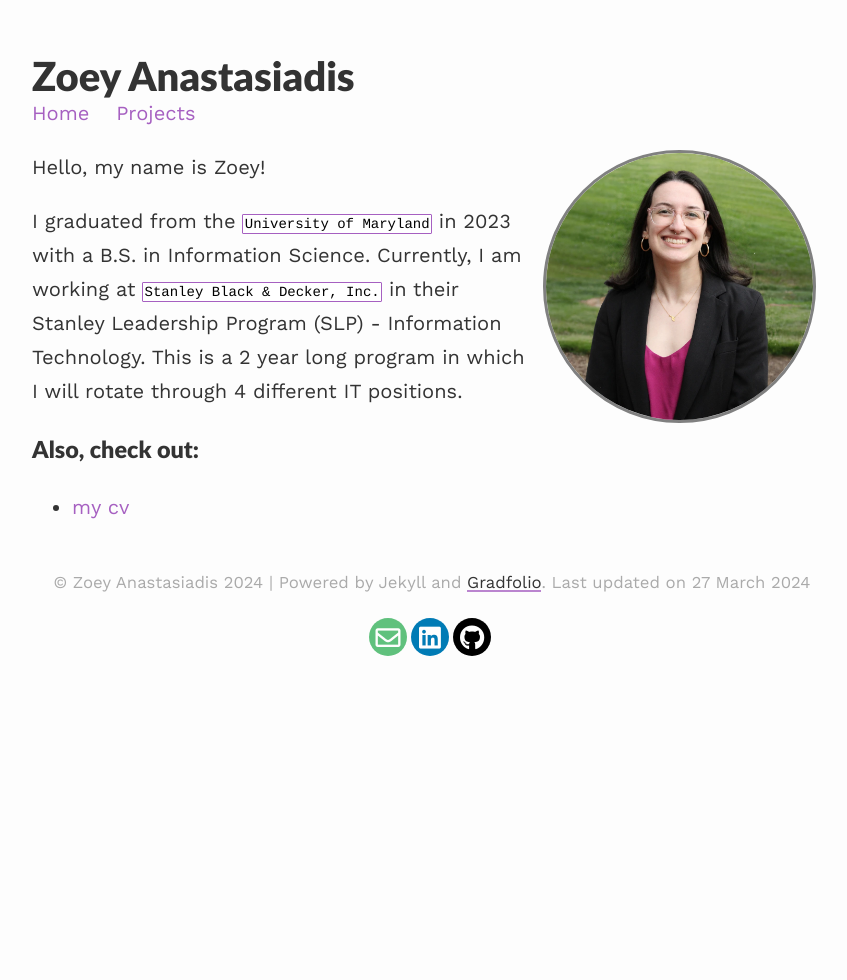
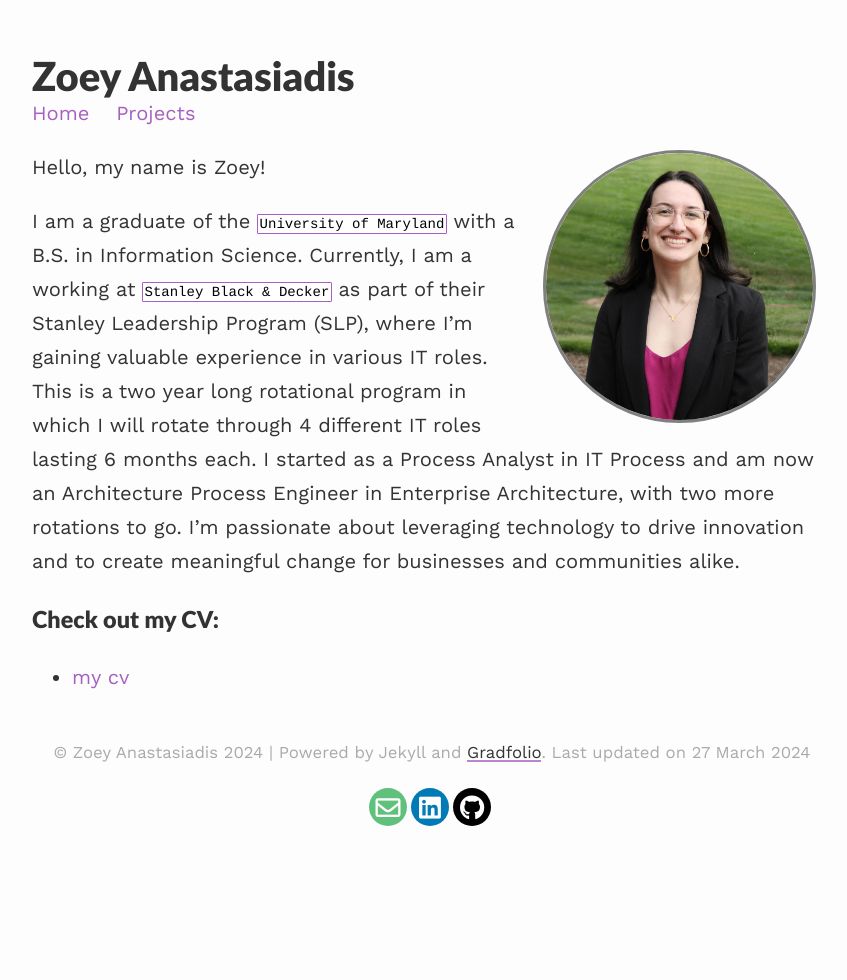
Before and after one commit to zcanast/portfolio, a Jekyll site: the page built from index.md, in a window 1280 px wide. Shown: the whole page, without its empty margins (208-1055 px from the left). Built offline with Jekyll 4.4.1, drawn with Linux system fonts in a browser that asks for light colours; nearby versions of some CDN libraries.

Commit message:
Update index.md

```diff
--- a/index.md
+++ b/index.md
@@ -23,8 +23,8 @@ PS: If you liked the theme, do star it on GitHub!
 
 Hello, my name is Zoey!
 
-I graduated from the `University of Maryland` in 2023 with a B.S. in Information Science. Currently, I am working at `Stanley Black & Decker, Inc.` in their Stanley Leadership Program (SLP) - Information Technology. This is a 2 year long program in which I will rotate through 4 different IT positions.
+I am a graduate of the `University of Maryland` with a B.S. in Information Science. Currently, I am a working at `Stanley Black & Decker` as part of their Stanley Leadership Program (SLP), where I'm gaining valuable experience in various IT roles. This is a two year long rotational program in which I will rotate through 4 different IT roles lasting 6 months each. I started as a Process Analyst in IT Process and am now an Architecture Process Engineer in Enterprise Architecture, with two more rotations to go. I'm passionate about leveraging technology to drive innovation and to create meaningful change for businesses and communities alike.
 
-### Also, check out:
+### Check out my CV:
 
 - [my cv](https://zcanast.github.io/resume/cv.pdf)
```
